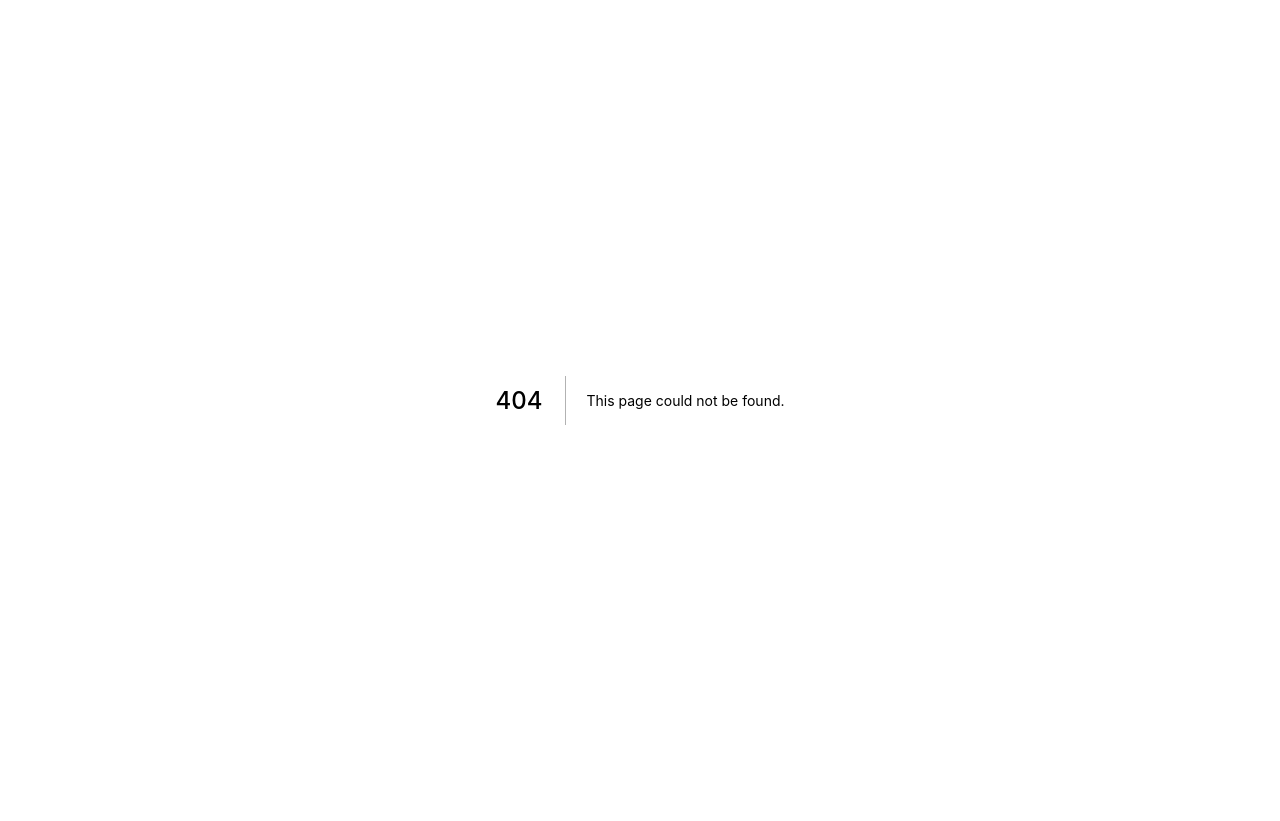
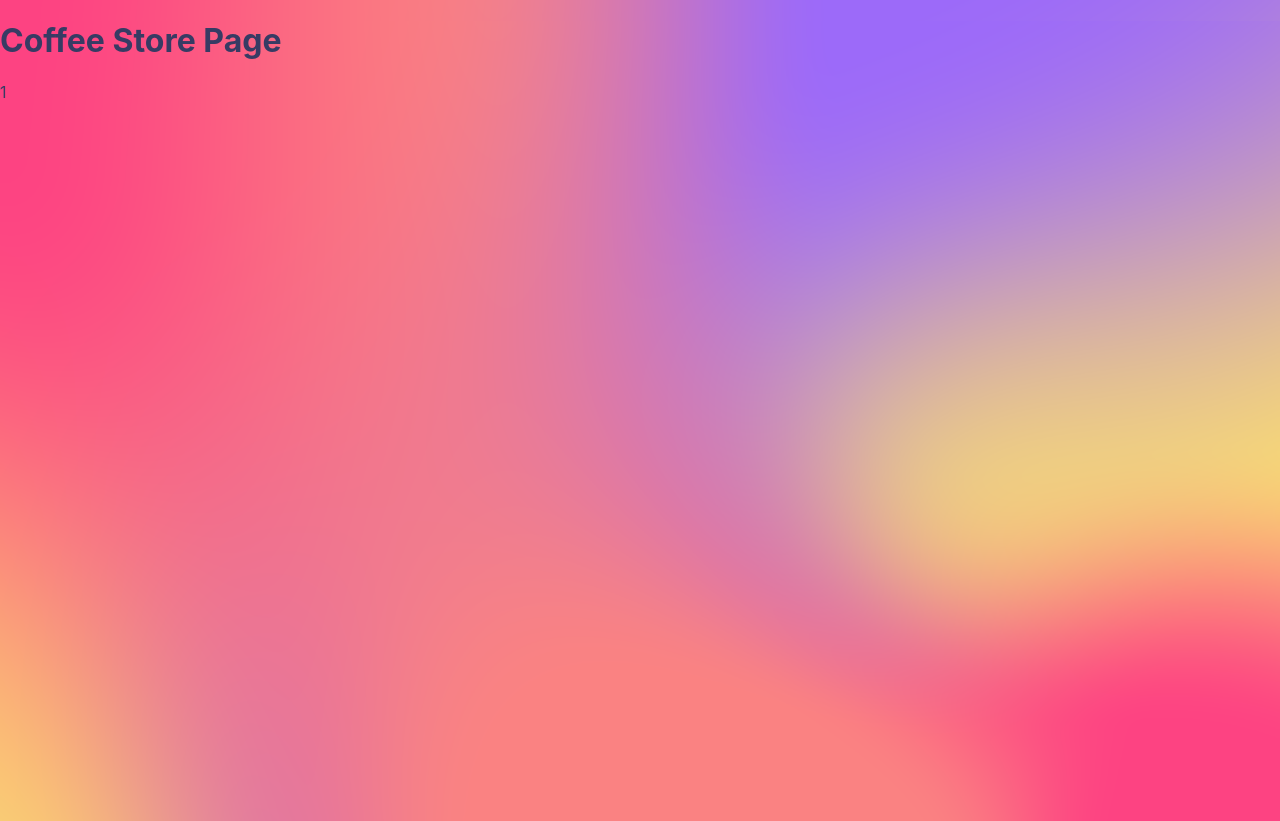
Before and after one commit to Severus7/coffee-connoisseur, a Next.js app: page /coffee-store/1 in a window 1280 px wide. Before the commit this address had no page. Before the commit the page ends 800 px from the top, so only its background shows below. Built offline with nearby package versions, Linux system fonts and the light colour scheme.

Commit message:
dynamic routing

```diff
--- a/pages/coffee-store.jsx
+++ b/pages/coffee-store/[id].jsx
@@ -1,7 +1,13 @@
+import { useRouter } from "next/router";
+
 const CoffeeStore = () => {
+  const router = useRouter();
+  console.log(router);
+
   return (
     <div>
       <h1>Coffee Store Page</h1>
+      <p>{router.query.id}</p>
     </div>
   );
 };
```
